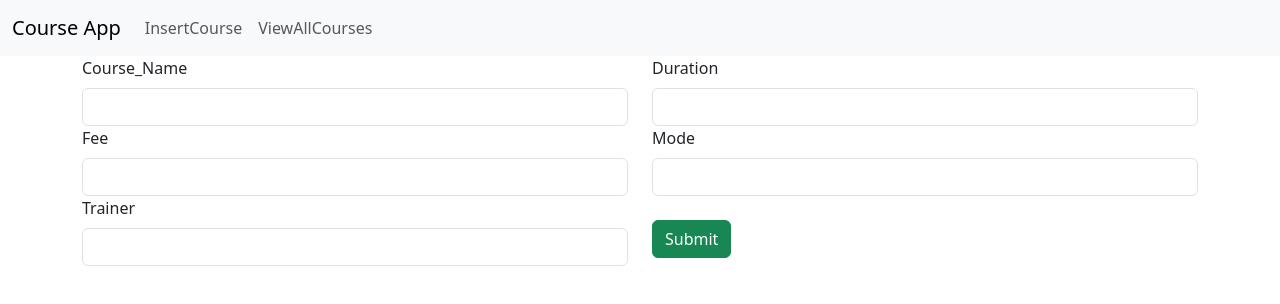
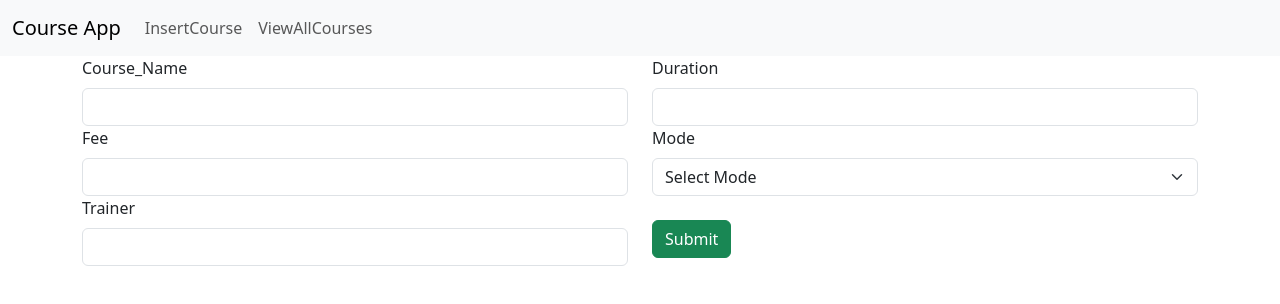
Before and after one commit to Annmariya-git/Course-App, a React (Vite) app: page / in a window 1280 px wide. Shown: the top 304 px of the page. Built offline with nearby package versions, Linux system fonts and the light colour scheme.

Commit message:
reading inputs

```diff
--- a/src/components/InsertCourse.jsx
+++ b/src/components/InsertCourse.jsx
@@ -1,8 +1,36 @@
 import React from 'react'
 import NavCourse from './NavCourse'
+import { useState } from 'react'
+import axios from 'axios'
 
 
 const InsertCourse = () => {
+
+const [input,changeInput] = useState({
+
+    course_name: "",
+    duration: "",
+    fee: "",
+    mode: "",
+    trainer: ""
+})
+
+const inputHandler = (event)=>{
+
+  changeInput({...input,[event.target.name]:event.target.value})
+}
+ const readvalue=()=>{
+
+ console.log(input)
+ axios.post("http://192.168.33.245:5001/api/add-course",input).then(
+
+    (response)=>{
+
+        console.log(response.data)
+    }
+ ).catch()
+ }
+
     return (
         <div>
             <NavCourse />
@@ -12,27 +40,33 @@ const InsertCourse = () => {
                         <div className="row">
                             <div className="col col-12 col-sm-12 col-md-6 col-lg-6 col-xl-6 col-xxl-6">
                                 <label htmlFor="" className="form-label">Course_Name</label>
-                                <input type="text" className="form-control" />
+                                <input type="text" className="form-control" name="course_name" value={input.course_name} onChange={inputHandler}/>
                             </div>
                             <div className="col col-12 col-sm-12 col-md-6 col-lg-6 col-xl-6 col-xxl-6">
                                 <label htmlFor="" className="form-label">Duration</label>
-                                <input type="num/text" className="form-control" />
+                                <input type="num/text" className="form-control" name="duration" value={input.duration} onChange={inputHandler}/>
                             </div>
                             <div className="col col-12 col-sm-12 col-md-6 col-lg-6 col-xl-6 col-xxl-6">
                                 <label htmlFor="" className="form-label">Fee</label>
-                                <input type="num" className="form-control" />
+                                <input type="num" className="form-control" name="fee" value={input.fee} onChange={inputHandler}/>
                             </div>
                             <div className="col col-12 col-sm-12 col-md-6 col-lg-6 col-xl-6 col-xxl-6">
                                 <label htmlFor="" className="form-label">Mode</label>
-                                <input type="text" className="form-control" />
+                                <select className="form-select" name="mode" value={input.mode} onChange={inputHandler}>
+                                <option value="">Select Mode</option>
+                                <option value="online">online</option>
+                                <option value="offline">offline</option>
+                                <option value="Hybrid">Hybrid</option>
+                                </select>
+
                             </div>
                             <div className="col col-12 col-sm-12 col-md-6 col-lg-6 col-xl-6 col-xxl-6">
                                 <label htmlFor="" className="form-label">Trainer</label>
-                                <input type="text" className="form-control" />
+                                <input type="text" className="form-control" name="trainer" value={input.trainer} onChange={inputHandler}/>
                             </div>
                             <div className="col col-12 col-sm-12 col-md-6 col-lg-6 col-xl-6 col-xxl-6">
                                 <br></br>
-                                <button className="btn btn-success">Submit</button>
+                                <button className="btn btn-success" onClick={readvalue}>Submit</button>
                             </div>
                         </div>
                     </div>
```
